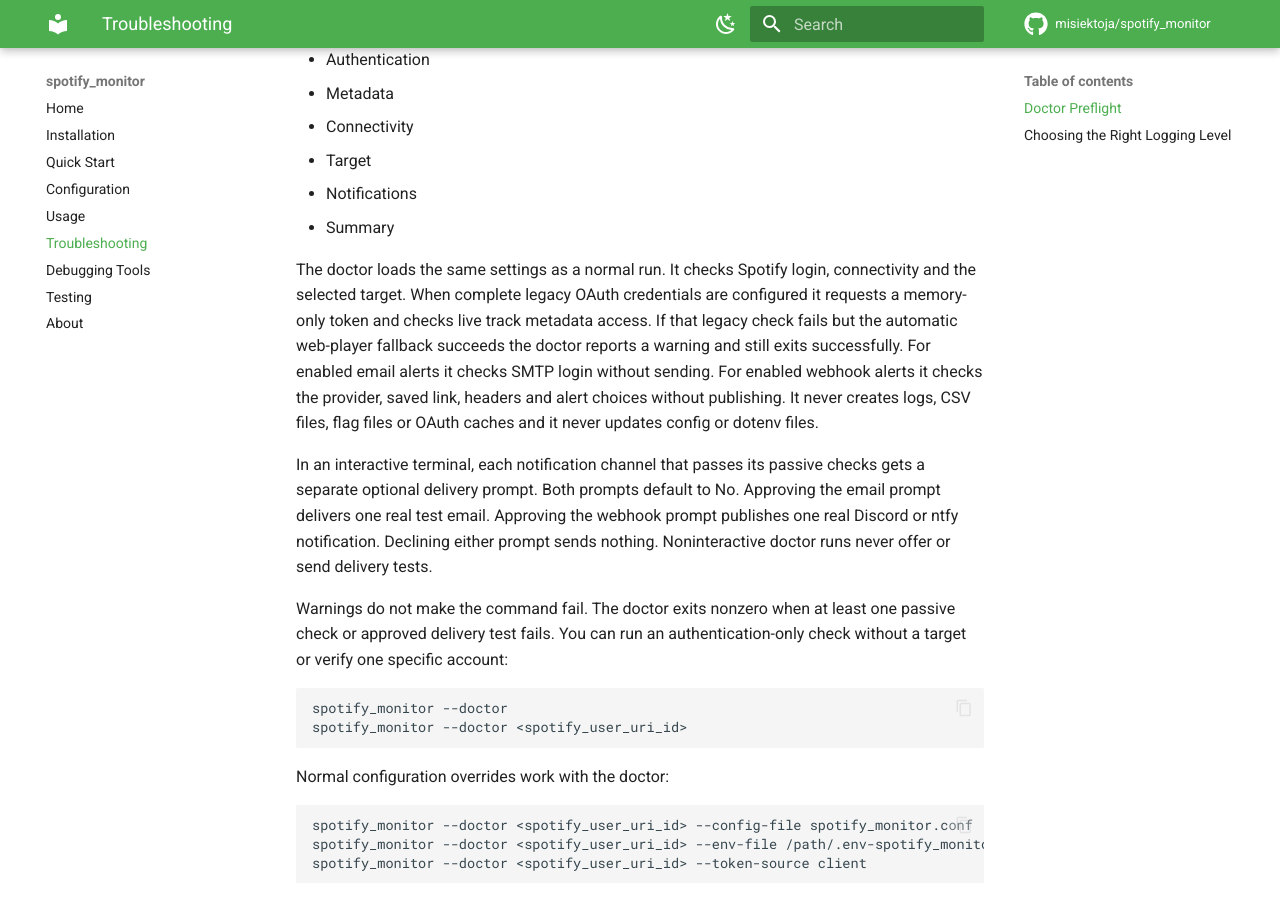
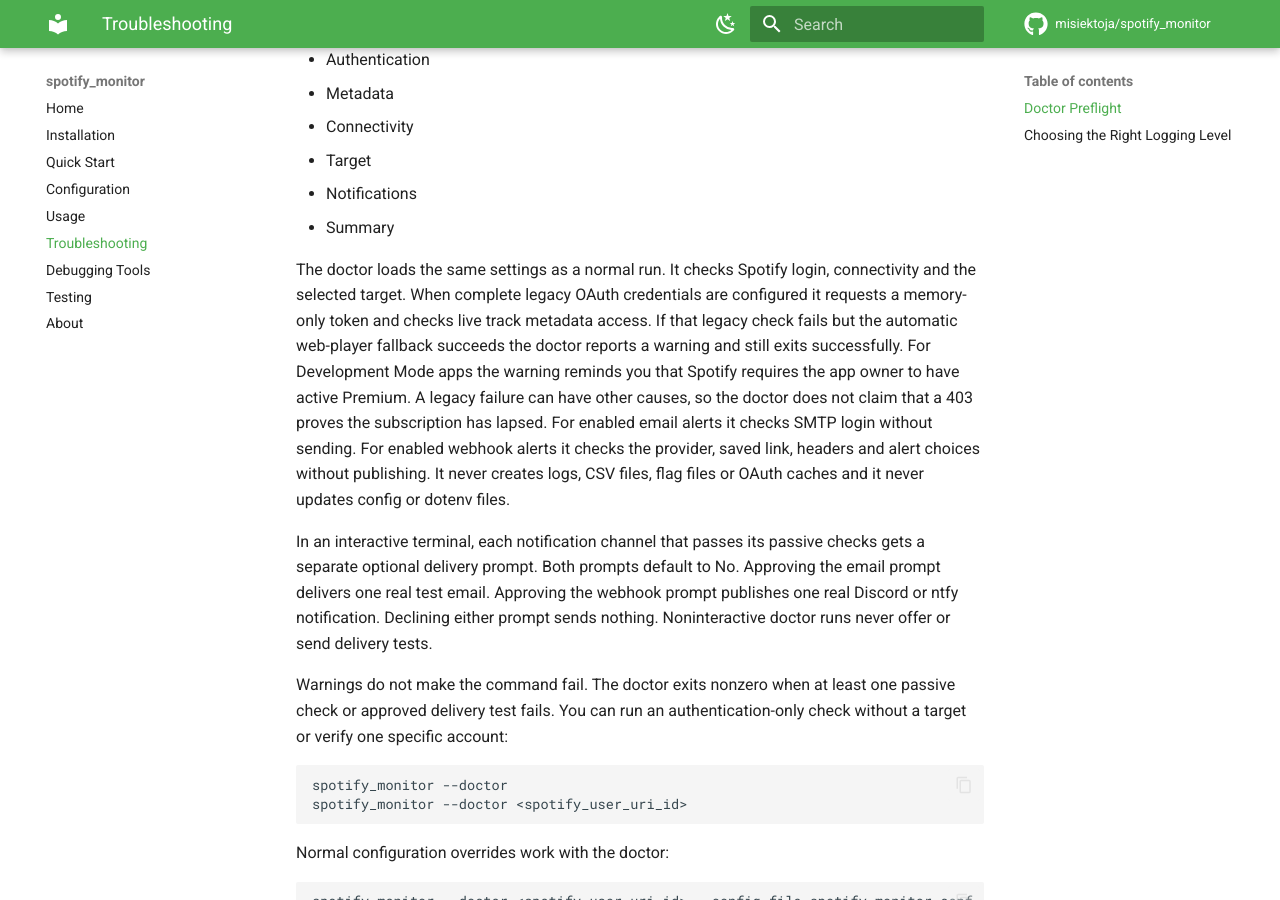
Before and after one commit to misiektoja/spotify_monitor, an MkDocs documentation site: the page built from docs/troubleshooting.md, in a window 1280 px wide and 900 px high, scrolled down 390 px. Built offline with MkDocs 1.6.1 and Material for MkDocs 9.7.7, drawn with Linux system fonts in a browser that asks for light colours; comment, search, counter and statistics services are not loaded.

Commit message:
docs(troubleshooting): explain Premium-aware doctor warnings

```diff
--- a/docs/troubleshooting.md
+++ b/docs/troubleshooting.md
@@ -20,7 +20,7 @@
 * Notifications
 * Summary
 
-The doctor loads the same settings as a normal run. It checks Spotify login, connectivity and the selected target. When complete legacy OAuth credentials are configured it requests a memory-only token and checks live track metadata access. If that legacy check fails but the automatic web-player fallback succeeds the doctor reports a warning and still exits successfully. For enabled email alerts it checks SMTP login without sending. For enabled webhook alerts it checks the provider, saved link, headers and alert choices without publishing. It never creates logs, CSV files, flag files or OAuth caches and it never updates config or dotenv files.
+The doctor loads the same settings as a normal run. It checks Spotify login, connectivity and the selected target. When complete legacy OAuth credentials are configured it requests a memory-only token and checks live track metadata access. If that legacy check fails but the automatic web-player fallback succeeds the doctor reports a warning and still exits successfully. For Development Mode apps the warning reminds you that Spotify requires the app owner to have active Premium. A legacy failure can have other causes, so the doctor does not claim that a 403 proves the subscription has lapsed. For enabled email alerts it checks SMTP login without sending. For enabled webhook alerts it checks the provider, saved link, headers and alert choices without publishing. It never creates logs, CSV files, flag files or OAuth caches and it never updates config or dotenv files.
 
 In an interactive terminal, each notification channel that passes its passive checks gets a separate optional delivery prompt. Both prompts default to No. Approving the email prompt delivers one real test email. Approving the webhook prompt publishes one real Discord or ntfy notification. Declining either prompt sends nothing. Noninteractive doctor runs never offer or send delivery tests.
 
```
